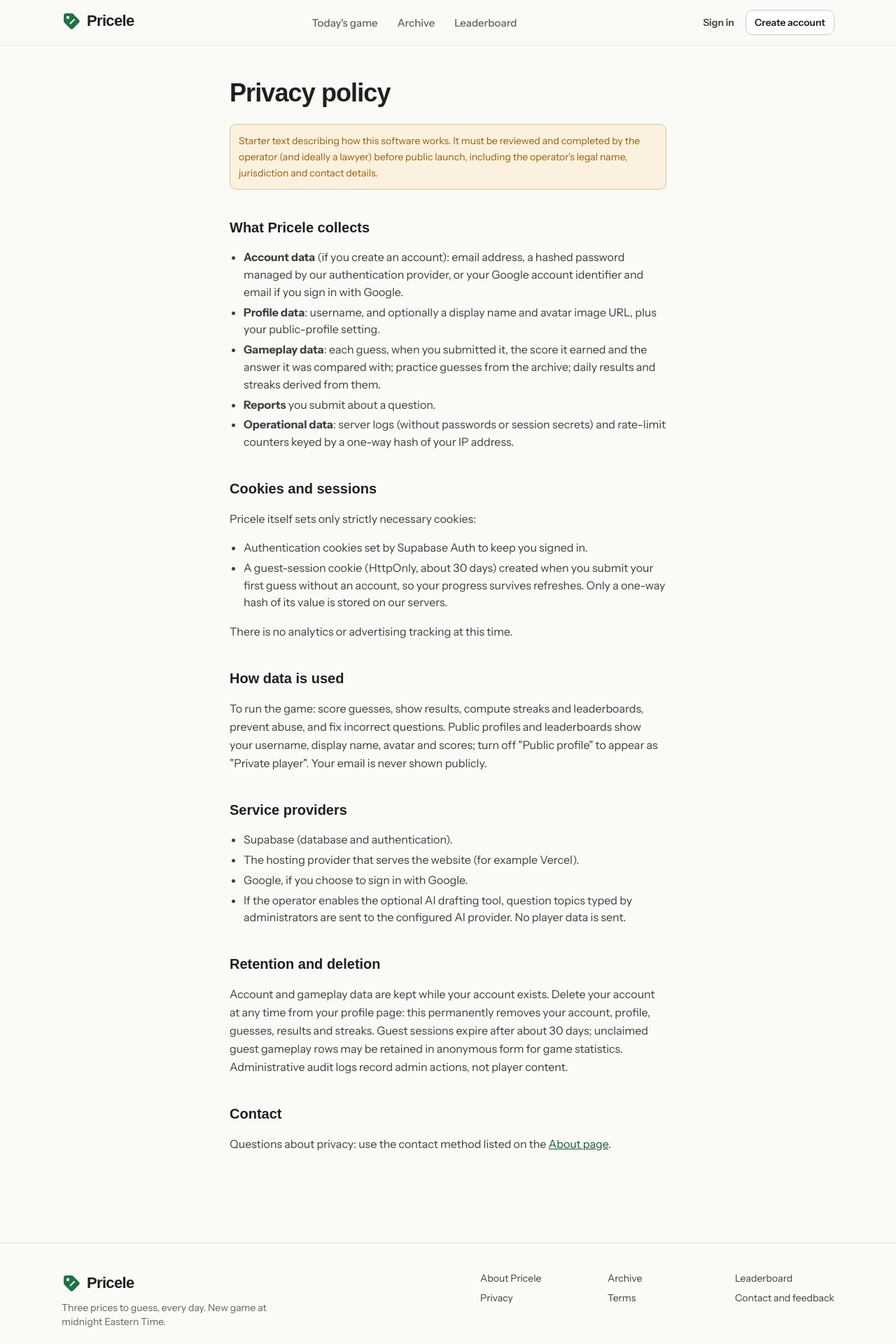
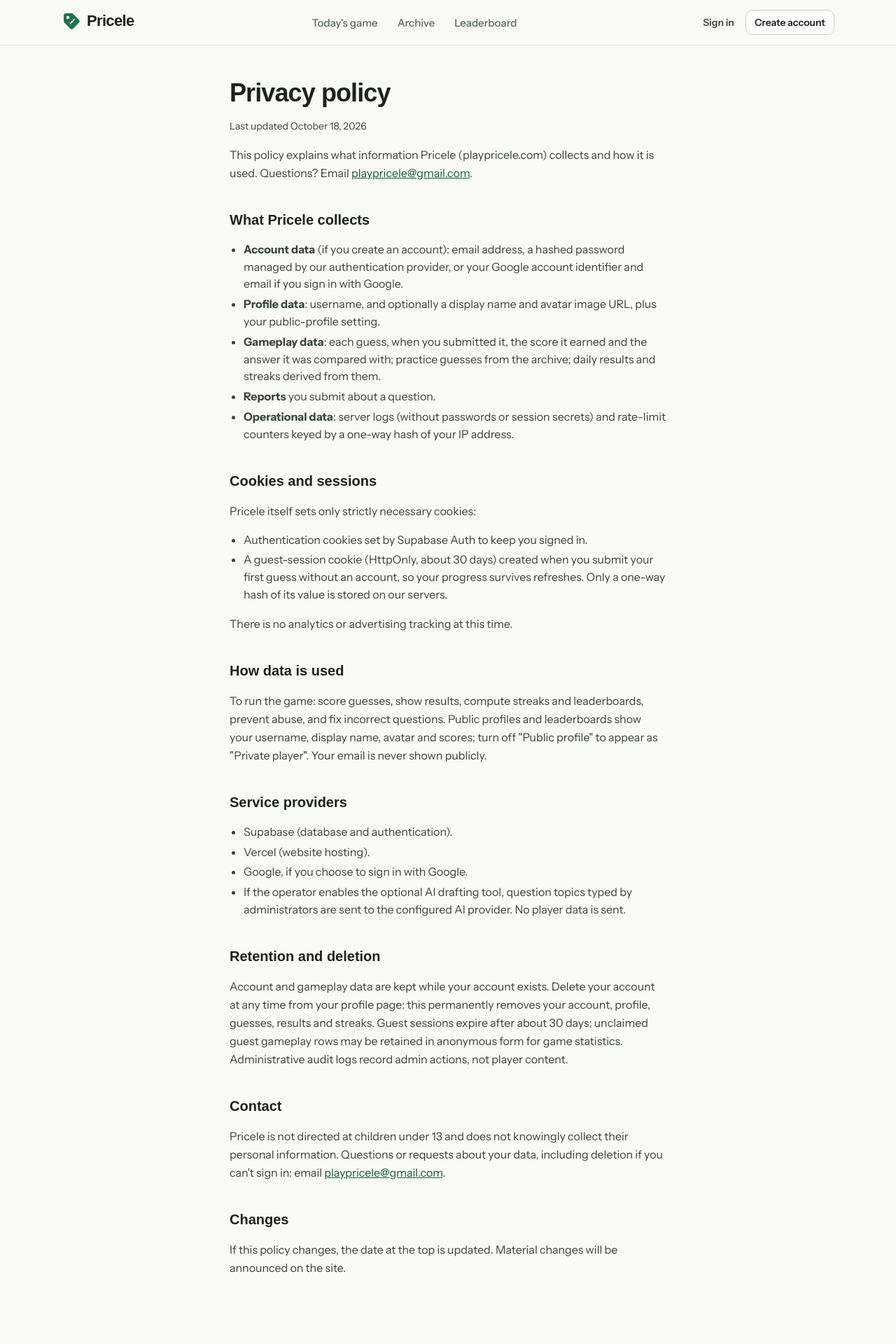
Before and after one commit to michaelcampthe1/pricele, a Next.js app: page /privacy in a window 1280 px wide. Shown: the top 1920 px of the page at 70% size. Built offline with nearby package versions, Linux system fonts and the light colour scheme; no server answers; a web font is replaced by a local one.

Commit message:
Add contact email and finalize About, Privacy and Terms pages
Co-Authored-By: Claude Opus 5.5 <noreply@anthropic.com>
Claude-Session: https://claude.ai/code/session_011Q7jaAGV7EAYWi13uUWPu3

```diff
--- a/app/about/page.tsx
+++ b/app/about/page.tsx
@@ -1,5 +1,6 @@
 import type { Metadata } from "next";
 import { Prose } from "@/components/shared/prose";
+import { CONTACT_EMAIL } from "@/lib/site";
 
 export const metadata: Metadata = {
   title: "About Pricele",
@@ -27,7 +28,10 @@ export default function AboutPage() {
       <h2>Daily reset and streaks</h2>
       <p>A new game starts at midnight Eastern Time. Finish all three questions on consecutive game days to build a streak. Signed-in players appear on the daily, weekly (Monday to Sunday) and all-time leaderboards. Past games stay playable in the archive as practice, which never affects official scores.</p>
       <h2 id="contact">Contact and feedback</h2>
-      <p>The operator of this deployment should list a support contact here before launch (for example a support email address or a feedback form). Until then, use the &quot;Report a problem&quot; link under any answer for question corrections.</p>
+      <p>
+        Questions, ideas, bug reports or business inquiries: email <a href={`mailto:${CONTACT_EMAIL}`}>{CONTACT_EMAIL}</a>. To flag a wrong answer, the quickest way is the &quot;Report a
+        problem&quot; link under any answer.
+      </p>
     </Prose>
   );
 }
--- a/app/privacy/page.tsx
+++ b/app/privacy/page.tsx
@@ -1,6 +1,7 @@
 import type { Metadata } from "next";
 import { adsenseClient } from "@/lib/ads";
-import { Prose, DraftNotice } from "@/components/shared/prose";
+import { Prose } from "@/components/shared/prose";
+import { CONTACT_EMAIL, POLICIES_UPDATED, SITE_DOMAIN } from "@/lib/site";
 
 export const metadata: Metadata = { title: "Privacy policy", alternates: { canonical: "/privacy" } };
 
@@ -9,7 +10,10 @@ export default function PrivacyPage() {
   return (
     <Prose>
       <h1>Privacy policy</h1>
-      <DraftNotice />
+      <p className="text-sm text-muted">Last updated {POLICIES_UPDATED}</p>
+      <p>
+        This policy explains what information Pricele ({SITE_DOMAIN}) collects and how it is used. Questions? Email <a href={`mailto:${CONTACT_EMAIL}`}>{CONTACT_EMAIL}</a>.
+      </p>
       <h2>What Pricele collects</h2>
       <ul>
         <li>
@@ -66,14 +70,16 @@ export default function PrivacyPage() {
       <h2>Service providers</h2>
       <ul>
         <li>Supabase (database and authentication).</li>
-        <li>The hosting provider that serves the website (for example Vercel).</li>
+        <li>Vercel (website hosting).</li>
         <li>Google, if you choose to sign in with Google{ads ? ", and Google AdSense for advertising (see above)" : ""}.</li>
         <li>If the operator enables the optional AI drafting tool, question topics typed by administrators are sent to the configured AI provider. No player data is sent.</li>
       </ul>
       <h2>Retention and deletion</h2>
       <p>Account and gameplay data are kept while your account exists. Delete your account at any time from your profile page: this permanently removes your account, profile, guesses, results and streaks. Guest sessions expire after about 30 days; unclaimed guest gameplay rows may be retained in anonymous form for game statistics. Administrative audit logs record admin actions, not player content.</p>
       <h2 id="contact">Contact</h2>
-      <p>Questions about privacy: use the contact method listed on the <a href="/about#contact">About page</a>.</p>
+      <p>Pricele is not directed at children under 13 and does not knowingly collect their personal information. Questions or requests about your data, including deletion if you can&apos;t sign in: email <a href={`mailto:${CONTACT_EMAIL}`}>{CONTACT_EMAIL}</a>.</p>
+      <h2>Changes</h2>
+      <p>If this policy changes, the date at the top is updated. Material changes will be announced on the site.</p>
     </Prose>
   );
 }
--- a/app/terms/page.tsx
+++ b/app/terms/page.tsx
@@ -1,5 +1,6 @@
 import type { Metadata } from "next";
-import { Prose, DraftNotice } from "@/components/shared/prose";
+import { Prose } from "@/components/shared/prose";
+import { CONTACT_EMAIL, POLICIES_UPDATED, SITE_DOMAIN } from "@/lib/site";
 
 export const metadata: Metadata = { title: "Terms of service", alternates: { canonical: "/terms" } };
 
@@ -7,7 +8,8 @@ export default function TermsPage() {
   return (
     <Prose>
       <h1>Terms of service</h1>
-      <DraftNotice />
+      <p className="text-sm text-muted">Last updated {POLICIES_UPDATED}</p>
+      <p>By using Pricele ({SITE_DOMAIN}) you agree to these terms. If you don&apos;t agree, please don&apos;t use the site.</p>
       <h2>The game</h2>
       <p>Pricele is a free daily game for entertainment. Questions and answers are researched and sourced carefully, but prices change and sources can contain errors. Nothing on Pricele is financial, investment, shopping or legal advice.</p>
       <h2>Fair play</h2>
@@ -24,6 +26,8 @@ export default function TermsPage() {
       <p>We aim to publish a new game every day at midnight Eastern Time but don&apos;t guarantee uninterrupted availability. A day without a published game does not break streaks.</p>
       <h2>Changes</h2>
       <p>These terms may change. Material changes will be announced on the site.</p>
+      <h2>Contact</h2>
+      <p>Questions about these terms: email <a href={`mailto:${CONTACT_EMAIL}`}>{CONTACT_EMAIL}</a>.</p>
     </Prose>
   );
 }
--- /dev/null
+++ b/lib/site.ts
@@ -0,0 +1,5 @@
+/** Public operator details shown on the About, Privacy and Terms pages. */
+export const SITE_NAME = "Pricele";
+export const SITE_DOMAIN = "playpricele.com";
+export const CONTACT_EMAIL = "playpricele@gmail.com";
+export const POLICIES_UPDATED = "October 18, 2026";
```
